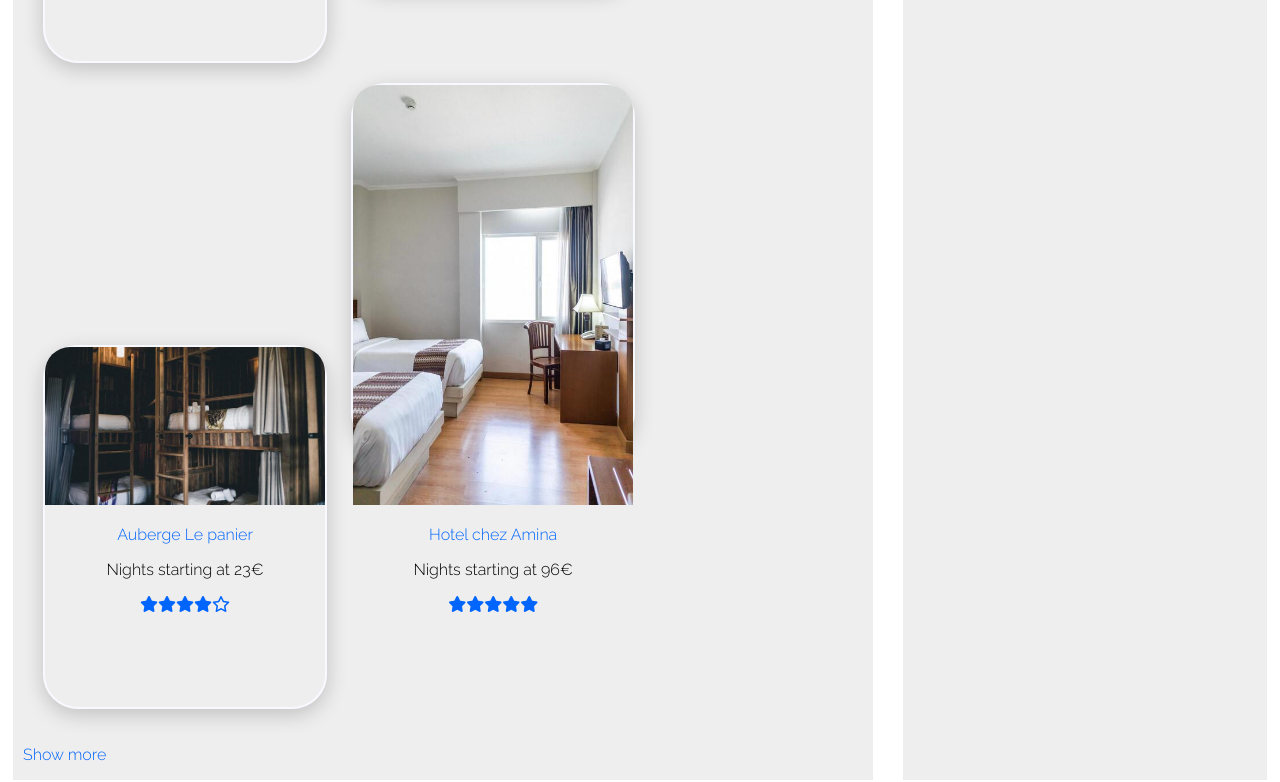
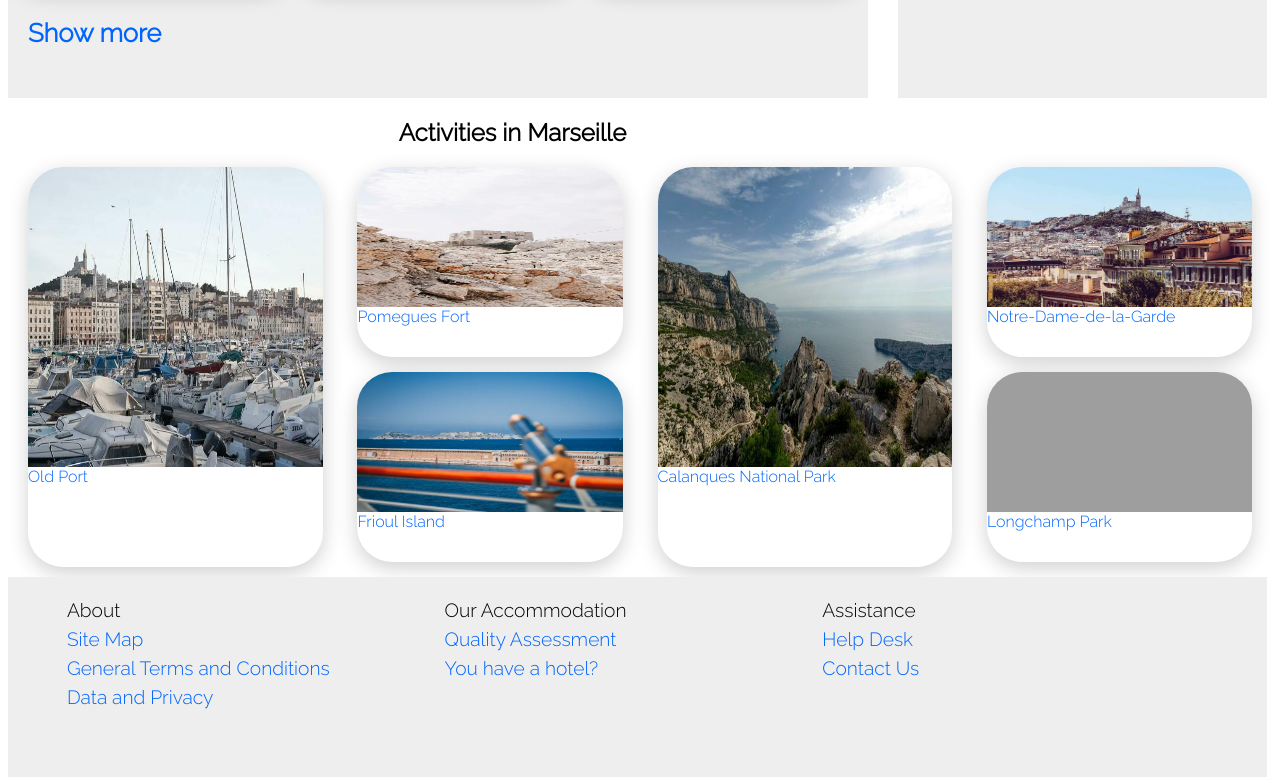
Before and after one commit to kkiarie2/Test-project, a plain HTML site: page index.html in a window 1280 px wide. Shown: the part 1281-2063 px from the top of the page. Drawn offline with Linux system fonts and the light colour scheme; grey boxes are pictures that could not be loaded.

Commit message:
final changes

```diff
--- a/css/styles.css
+++ b/css/styles.css
@@ -269,12 +269,10 @@ margin: 0;
   flex-wrap: wrap;
   width: 70%;
   padding-top: 50px;
-  padding-left: 10px;
-  display: inline-block;
-  margin-left: 5px;
+  padding-bottom: 50px;
   background-color: #EEE;
   height: auto;
-  row-gap: 2%;
+  justify-content:space-around;
 
 
 }
@@ -287,33 +285,41 @@ margin: 0;
 .actmar {
 
   text-align: center;
+  width: 100%;
 }
 
 
 
 
-.imagez {
+.marseille .imagez {
   border: 2px solid ghostwhite;
   border-radius: 35px;
   display: flex;
+  flex-direction: column;
   width: 280px;
   height: 360px;
-  row-gap: 4rem;
-  margin-left: 20px;
+  margin-left: auto;
+  margin-right: auto;
   margin-bottom: 20px;
-  display: inline-block;
   box-shadow:  0 6px 20px 0 rgba(0, 0, 0, 0.19);
 
 
 
 }
 
-.imagez img {
+.imagez .marseilleimg {
+
+  width: 100%;
+  height:60%;
+}
+
+
+
+.marseilleimg img {
 
   border-radius: 25px;
   width: 100%;
-  height: 60%;
-  display: inline-block;
+  height: 100%;
   border-bottom-left-radius: 0px;
   border-bottom-right-radius: 0px;
 
@@ -330,6 +336,15 @@ margin: 0;
   width: 100%;
   height: 40%;
 
+
+}
+
+.showmore {
+  width: 100%;
+  margin-top: 10px;
+  padding-left: 20px;
+  font-size: 1.6rem;
+  font-weight: 600;
 
 }
 
@@ -664,7 +679,8 @@ overflow-wrap: normal;
   .marseille {
 
   width: 100%;
-  display: inline-block;
+  display: flex;
+  flex-direction: row;
   order: 2;
   }
 
@@ -682,6 +698,7 @@ overflow-wrap: normal;
   .popular {
 
     width: 100%;
+    display: flex;
     flex-direction: row;
     flex-wrap: wrap;
     order: 1;
--- a/index.html
+++ b/index.html
@@ -215,9 +215,11 @@
                 </div>
                 </div>
 
-                <a href="#">
-                  <p>Show more</p>
-                </a>
+
+
+                <div class="showmore"><a href="#">Show more </a></div>
+
+
 
               </div>
 
```
